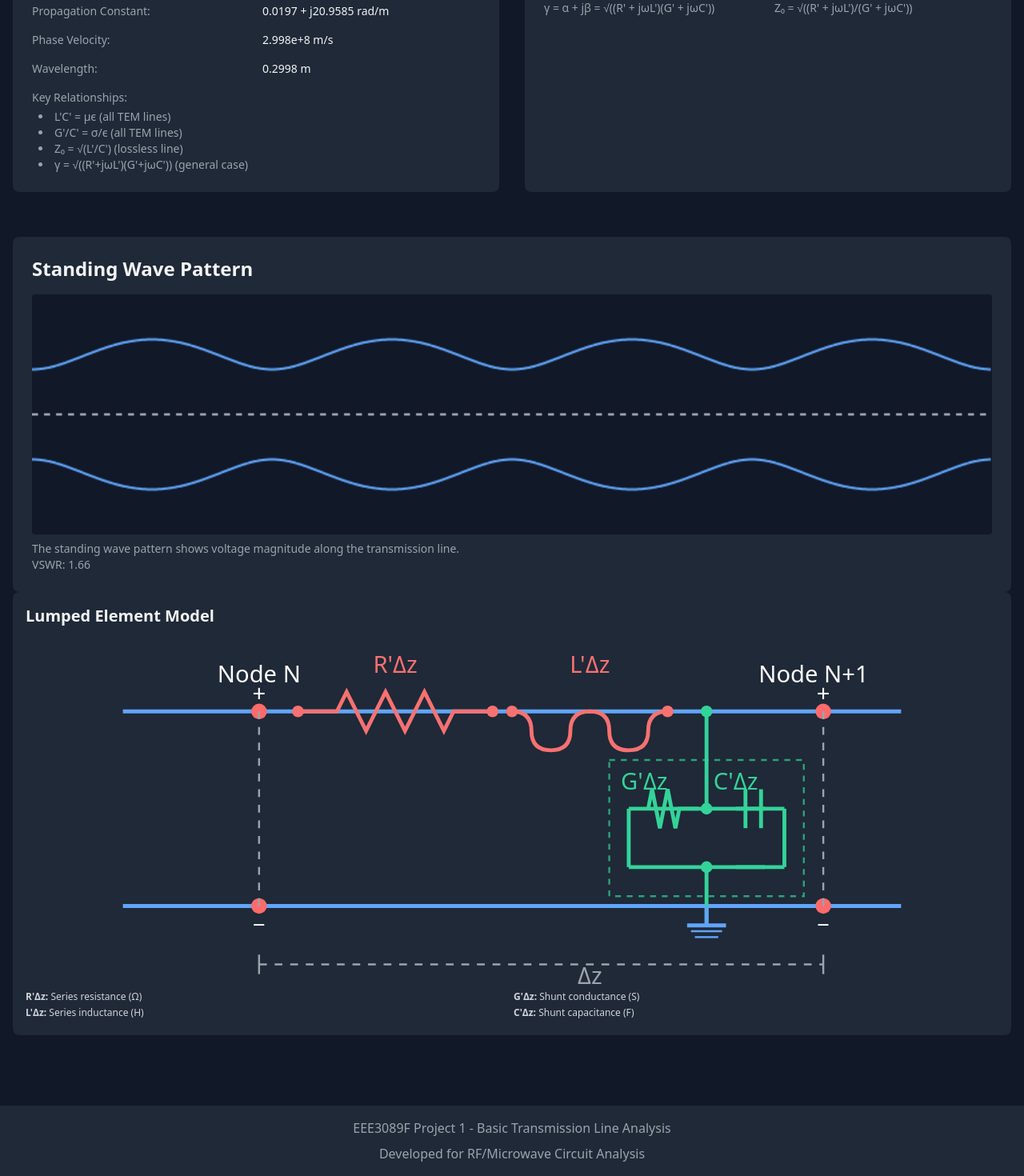
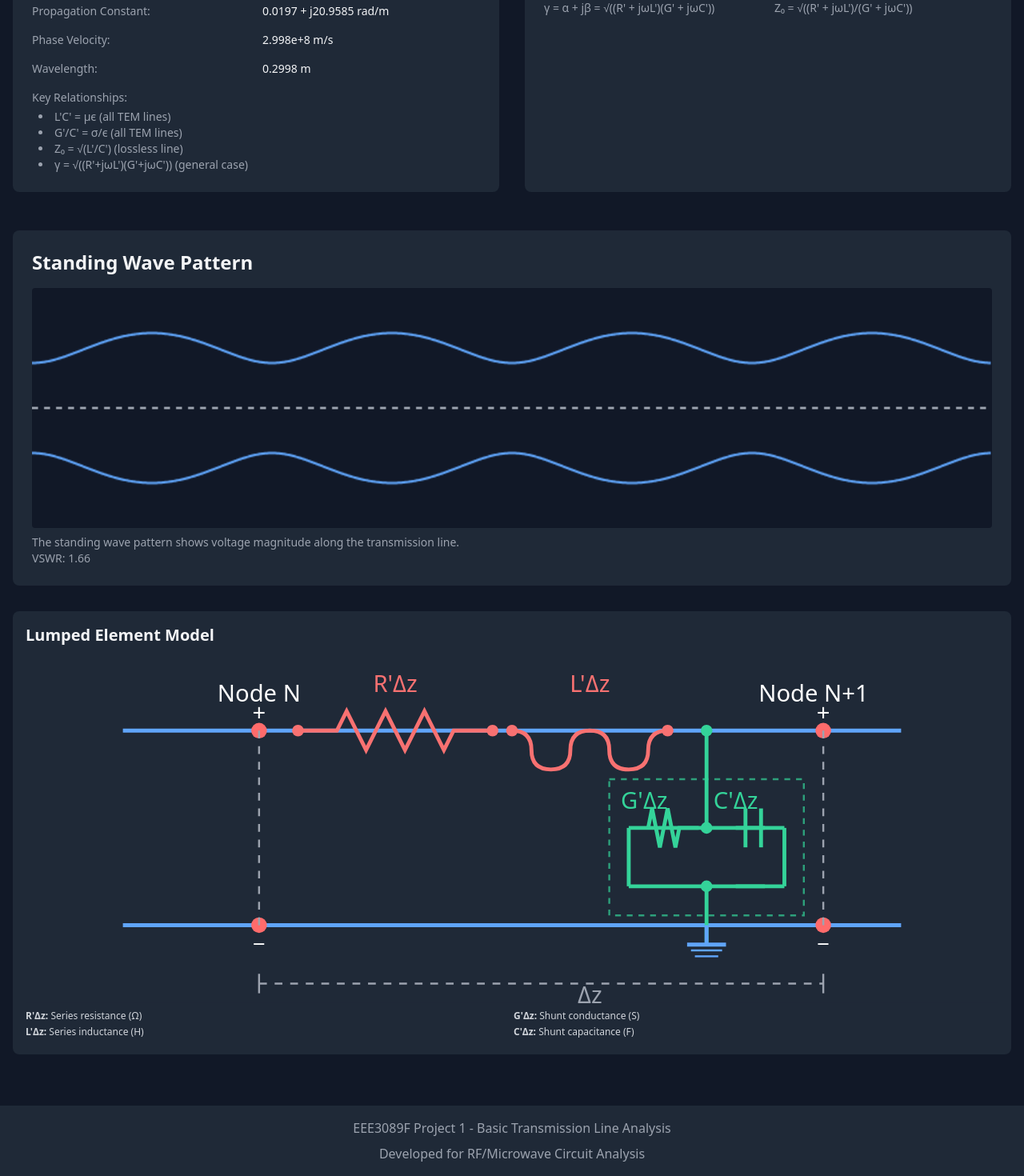
Before and after one commit to sachen-pather/Transmission-line-circuit-analyzer, a React (Vite) app: page / in a window 1280 px wide. Shown: the part 1224-2694 px from the top of the page at 80% size. Built offline with nearby package versions, Linux system fonts and the light colour scheme.

Commit message:
update layout
separation between standingwave and lumpedelement

```diff
--- a/src/App.jsx
+++ b/src/App.jsx
@@ -74,20 +74,21 @@ const App = () => {
             />
           </div>
 
-          <div className="grid grid-cols-1 lg:grid-cols-2 gap-8 mb-6">
+          <div className="grid grid-cols-1 lg:grid-cols-2 gap-8 mb-4">
             <Results txLineParams={txLineParams} />
             <PropagationAnalysis txLineParams={txLineParams} />
           </div>
 
           {circuitProps.reflectionCoefficient && txLineParams.wavelength && (
-            <div>
+            <div className="mb-8">
               <StandingWave
                 reflectionCoefficient={circuitProps.reflectionCoefficient}
                 wavelength={txLineParams.wavelength}
               />
             </div>
           )}
-          <div className="mb-6">
+
+          <div>
             <LumpedElementModel />
           </div>
         </motion.div>
```
